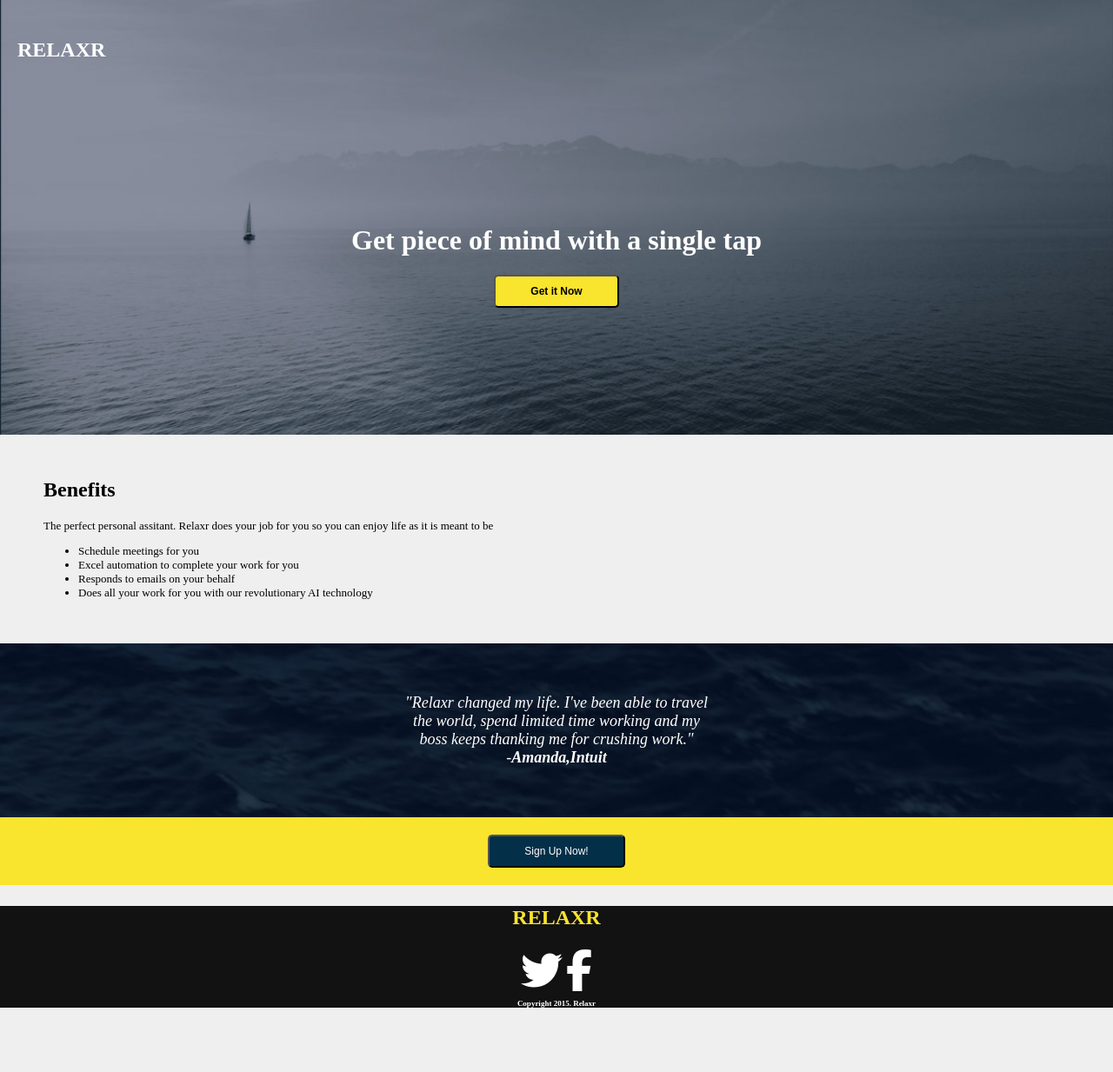
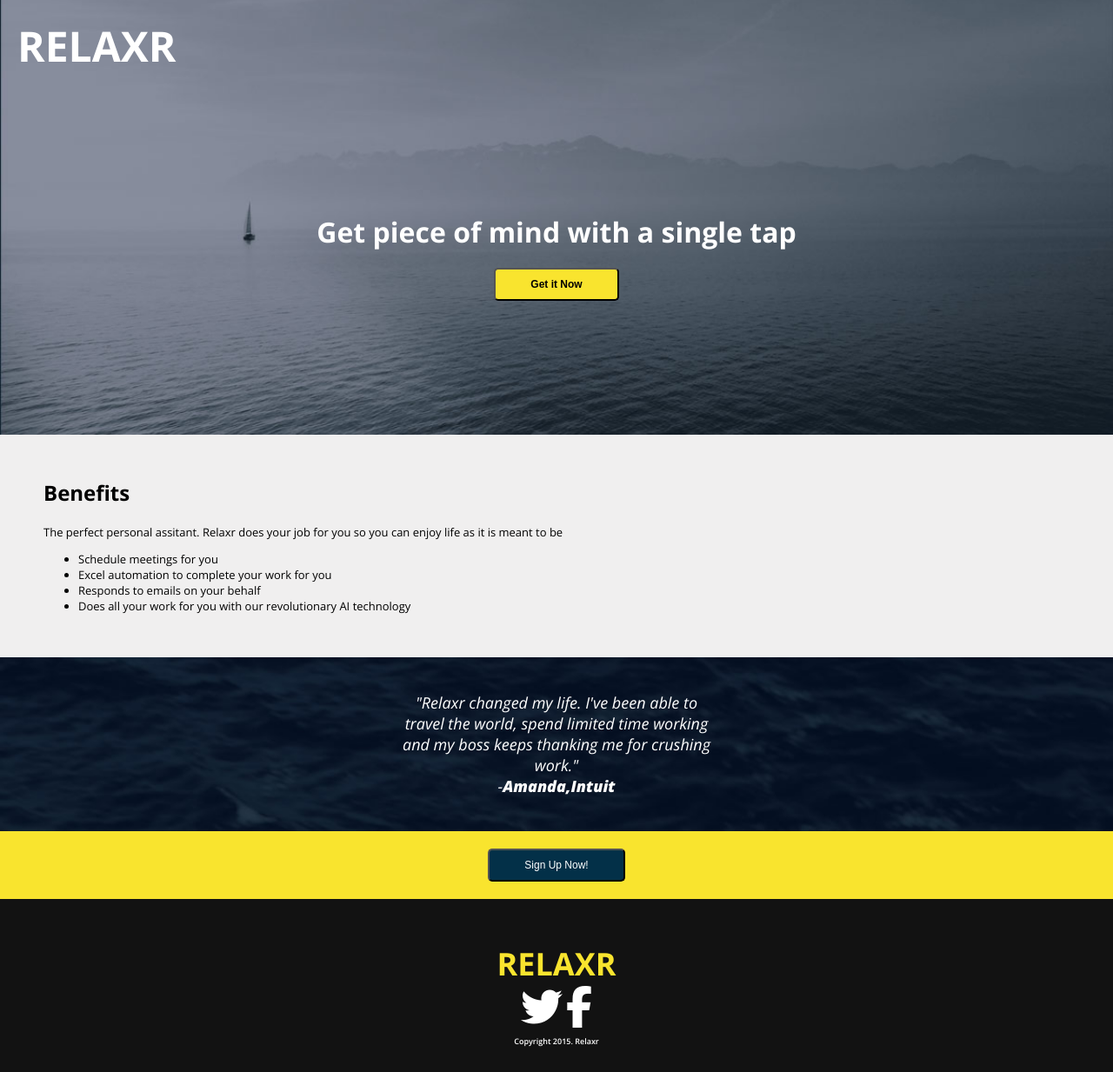
Before and after one commit to jackdang/Assignment-2, a plain HTML site: page index.html in a window 1280 px wide. Shown: the whole page at 87% size. Before the commit the page ends 1168 px from the top, so only its background shows below. Drawn offline with nearby package versions, Linux system fonts and the light colour scheme.

Commit message:
assignment 2 changes

```diff
--- a/index.html
+++ b/index.html
@@ -5,13 +5,13 @@
     <title>Relaxr Landing Page</title>
     <link href="stylesheet.css" rel="stylesheet">
     <script src="https://use.fontawesome.com/afedfec107.js"></script>
-    <link href="https://fonts.googleapis.com/css?family=Open+Sans" rel="stylesheet">
+    <link href="https://fonts.googleapis.com/css?family=Open+Sans:300,300i,400,400i,600,600i,700,700i,800,800i" rel="stylesheet">
 </head>
 
 <body>
     <header>
         <div class="main_logo">
-            <p>RELAXR</p>
+            <h1>RELAXR</h1>
         </div>
         <div class="main_banner_content">
             <h1>Get piece of mind with a single tap</h1>
@@ -40,7 +40,7 @@
     </div>
     <footer>
         <div class="footer_logo">
-            <p>RELAXR</p>
+            <h2>RELAXR</h2>
         </div>
         <a href="https://twitter.com"><i class="fa fa-twitter fa-3x" aria-hidden="true"></i></a>
         <a href="https://facebook.com"><i class="fa fa-facebook fa-3x" aria-hidden="true"></i></a>
--- a/stylesheet.css
+++ b/stylesheet.css
@@ -1,6 +1,11 @@
 body {
     margin: 0px;
     background-color: #f0efef;
+    font-family: 'Open Sans', sans-serif;
+}
+h1{
+    padding: 0px;
+    margin: 0px;
 }
 
 .main_logo {
@@ -38,17 +43,17 @@ button{
 
 .main_content {
     margin: 50px;
-    font-family: font-family: 'Open Sans', sans-serif;
 }
 
 .main_content p {
     font-size: 13px;
-    font-weight: lighter;
+    font-weight: 100;
 }
 
 .main_banner_content h1 {
     font-weight: bolder;
     color: white;
+    margin-bottom: 20px;
 }
 
 ul {
@@ -101,6 +106,7 @@ header .main_banner_content {
 footer {
     text-align: center;
     background-color: #121212;
+    padding: 20px 0px;
 }
 
 i.fa.fa-facebook.fa-3x {
```
